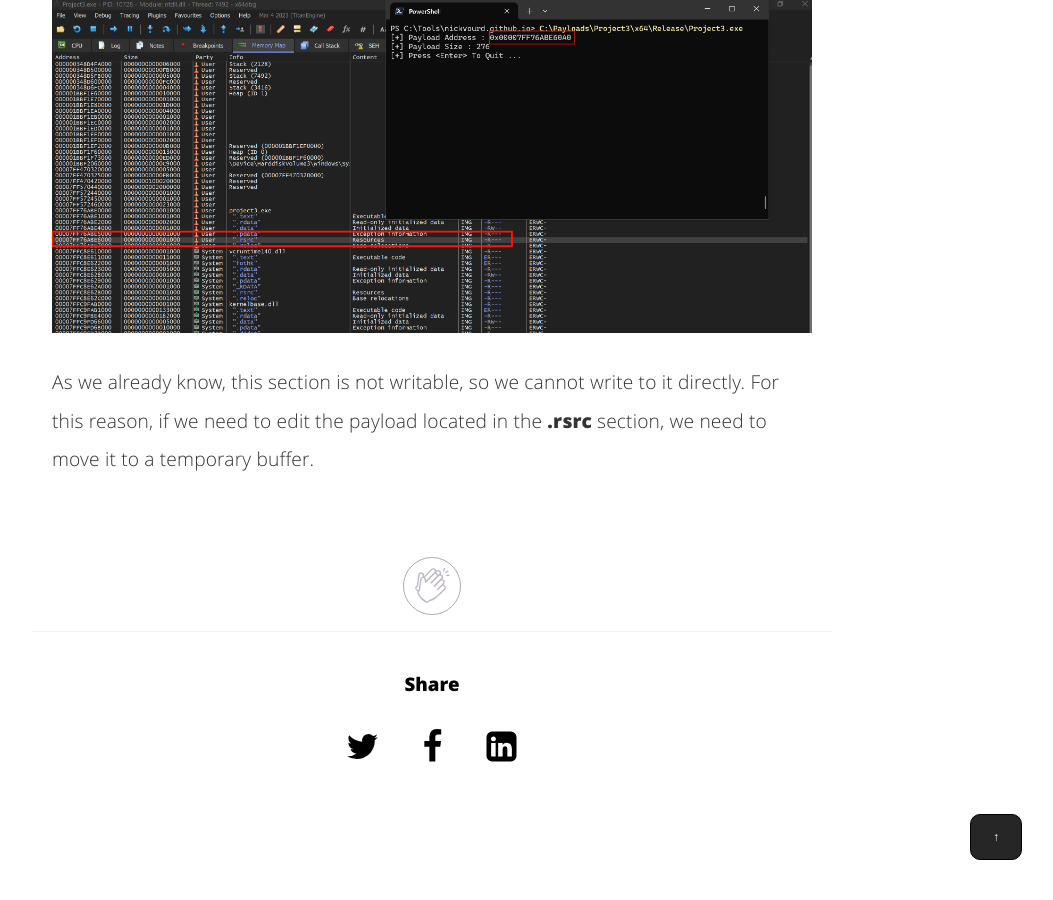
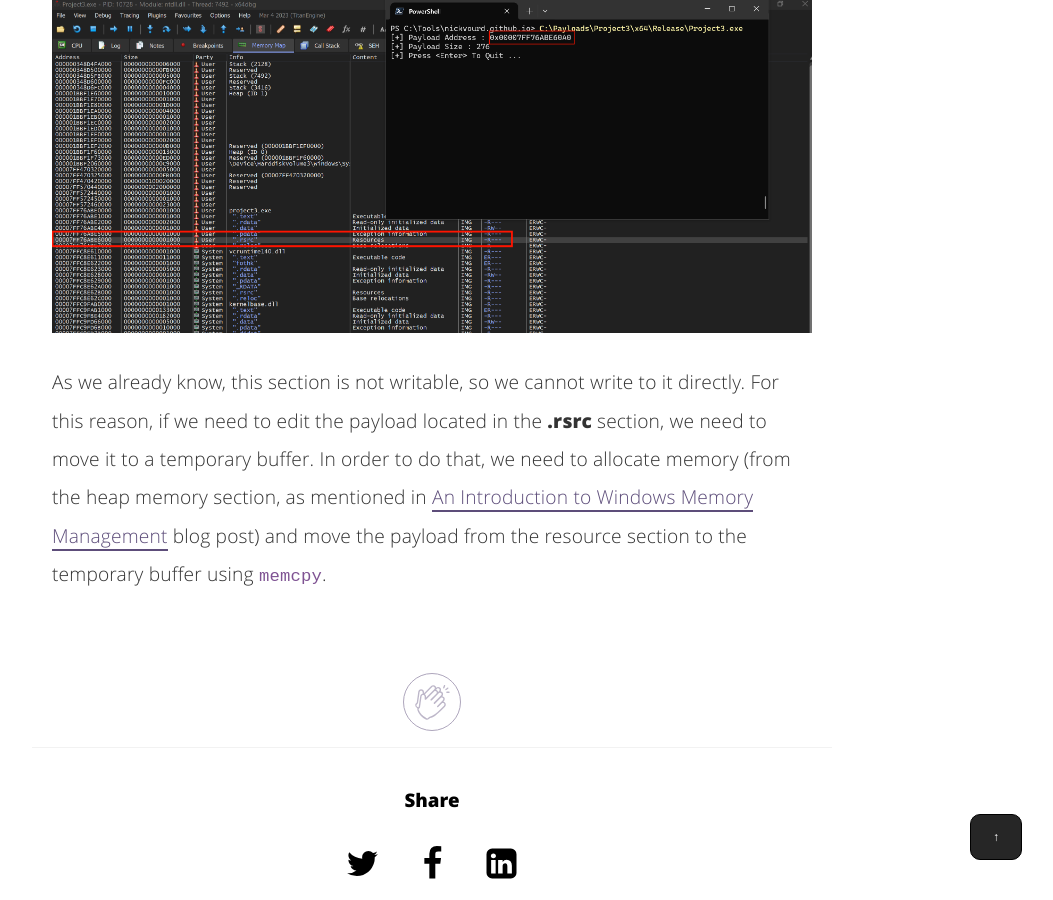
Before and after one commit to nickvourd/nickvourd.github.io, a Jekyll site: the page built from _posts/2024-04-21-the-anatomy-of-pe.md, in a window 1280 px wide and 900 px high, scrolled down 19346 px. Shown: the whole window, without its empty margins (208-1261 px from the left). Built offline with Jekyll 4.4.1, drawn with Linux system fonts in a browser that asks for light colours.

Commit message:
Edit the anatomy of PE

```diff
--- a/_posts/2024-04-21-the-anatomy-of-pe.md
+++ b/_posts/2024-04-21-the-anatomy-of-pe.md
@@ -440,7 +440,7 @@
 
 <img src="/assets/img/post-img/21-04-2024/cmd-base-address-rsrc.png" class="post-images" alt="cmd-base-address-rsrc">
 
-<p>As we already know, this section is not writable, so we cannot write to it directly. For this reason, if we need to edit the payload located in the <b>.rsrc</b> section, we need to move it to a temporary buffer.</p>
+<p>As we already know, this section is not writable, so we cannot write to it directly. For this reason, if we need to edit the payload located in the <b>.rsrc</b> section, we need to move it to a temporary buffer. In order to do that, we need to allocate memory (from the heap memory section, as mentioned in <a href="https://nickvourd.github.io/an-introduction-to-windows-memory-management/">An Introduction to Windows Memory Management</a> blog post) and move the payload from the resource section to the temporary buffer using <code>memcpy</code>.</p>
 
 <br /><br />
 
```
